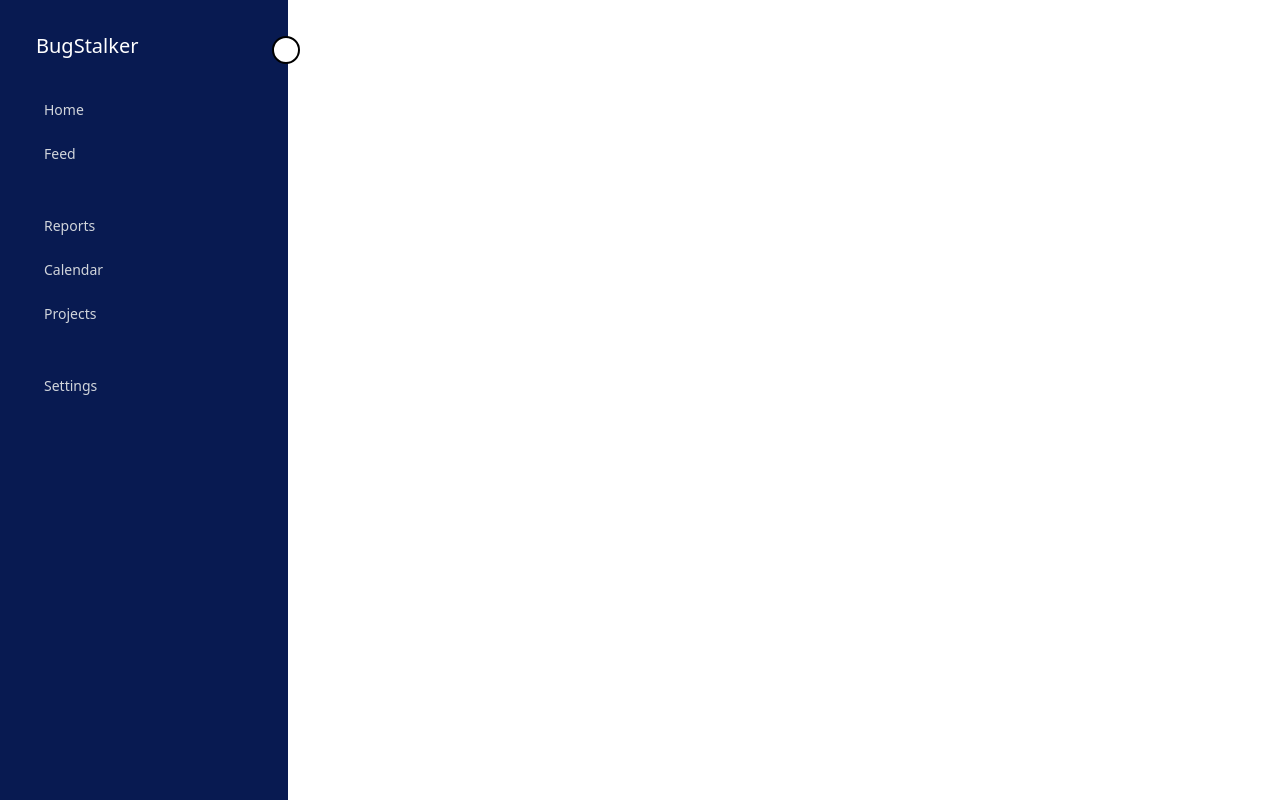
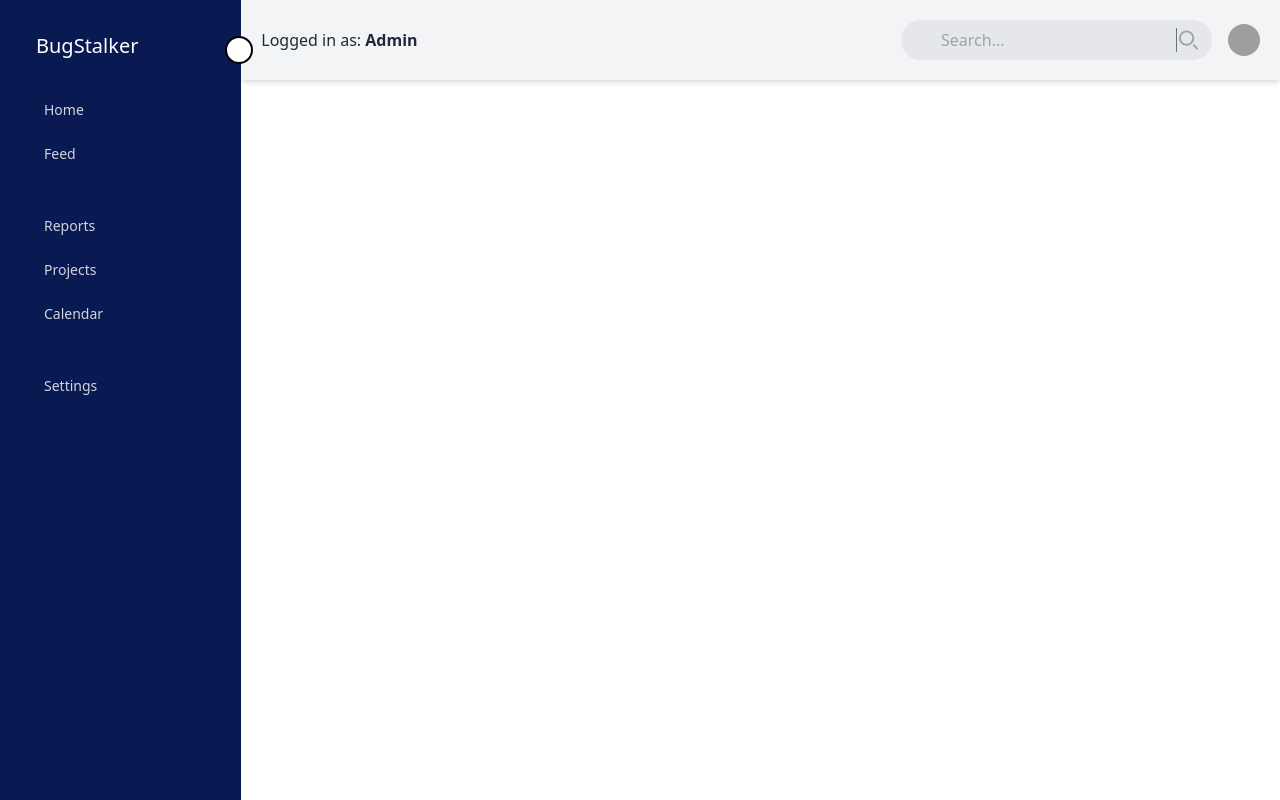
Before and after one commit to IgorAguiar-Giro/bugStalker, a Next.js app: page /panel/bugStalker/layout in a window 1280 px wide. Built offline with nearby package versions, Linux system fonts and the light colour scheme; grey boxes are pictures that could not be loaded.

Commit message:
Add a navbar for the user on the page layout

```diff
--- a/components/App-components/sidebar/Sidebar.js
+++ b/components/App-components/sidebar/Sidebar.js
@@ -26,15 +26,15 @@ const Sidebar = () => {
       gap: true,
     },
     {
+      name: "Projects",
+      link: "/panel/bugStalker/projects",
+      icon: "folder-outline",
+      gap: false,
+    },
+    {
       name: "Calendar",
       link: "/panel/bugStalker/calendar",
       icon: "calendar-outline",
-      gap: false,
-    },
-    {
-      name: "Projects",
-      link: "/panel/bugStalker/projects",
-      icon: "folder-outline",
       gap: false,
     },
     {
--- /dev/null
+++ b/components/App-components/sidebar/userNavbar/Search.js
@@ -0,0 +1,32 @@
+import React from "react";
+
+const Search = () => {
+  return (
+    <div className="relative">
+      <input
+        type="text"
+        placeholder="Search..."
+        className="block w-full px-10 py-2 rounded-full bg-gray-200 focus:outline-none focus:bg-white focus:shadow-outline"
+        // Added left padding to the input
+      />
+      <button className="absolute right-0 top-0 mt-2 mr-3">
+        <svg
+          className="w-6 h-6 text-gray-400 border-l border-gray-500"
+          aria-hidden="true"
+          xmlns="http://www.w3.org/2000/svg"
+          fill="none"
+          viewBox="0 0 24 24"
+        >
+          <path
+            stroke="currentColor"
+            strokeLinecap="round"
+            strokeWidth="2"
+            d="m21 21-3.5-3.5M17 10a7 7 0 1 1-14 0 7 7 0 0 1 14 0Z"
+          />
+        </svg>
+      </button>
+    </div>
+  );
+};
+
+export default Search;
--- /dev/null
+++ b/components/App-components/sidebar/userNavbar/UserNavbar.js
@@ -0,0 +1,26 @@
+import Search from "./Search";
+
+const UserNavbar = () => {
+  const user = "Admin";
+  const userProfilePicture = (
+    <img
+      src="http://tinyurl.com/4up5wbfh"
+      alt="User Profile"
+      className="rounded-full w-8 h-8 object-cover cursor-pointer"
+    />
+  );
+
+  return (
+    <nav className="flex justify-between items-center bg-gray-100 shadow-md p-5">
+      <div className="text-gray-800">
+        Logged in as: <span className="font-bold">{user}</span>
+      </div>
+      <div className="ml-auto flex items-center">
+        <Search />
+        <div className="ml-4">{userProfilePicture}</div>
+      </div>
+    </nav>
+  );
+};
+
+export default UserNavbar;
--- a/pages/panel/bugStalker/index.js
+++ b/pages/panel/bugStalker/index.js
@@ -2,10 +2,8 @@ import React, { useState } from "react";
 import Layout from "./layout";
 
 const Home = () => {
-  const [isCollapsed, setIsCollapsed] = useState(false);
-
   return (
-    <Layout isCollapsed={isCollapsed}>
+    <Layout>
       {/* Your Home component content goes here */}
       <h1>Home Page Content</h1>
     </Layout>
--- a/pages/panel/bugStalker/layout.js
+++ b/pages/panel/bugStalker/layout.js
@@ -1,15 +1,18 @@
 // components/Layout.js
 import React from "react";
 import Sidebar from "components/App-components/sidebar/Sidebar";
+import UserNavbar from "components/App-components/sidebar/userNavbar/UserNavbar";
 
 const Layout = ({ children }) => {
   return (
     <div className="flex">
       <Sidebar />
-
-      <main className="p-7 text-2xl font-semibold flex-1 h-screen">
-        {children}
-      </main>
+      <div className="w-full flex flex-col">
+        <UserNavbar />
+        <main className="p-7 text-2xl font-semibold flex-1 h-screen">
+          {children}
+        </main>
+      </div>
 
       <script
         type="module"
```
